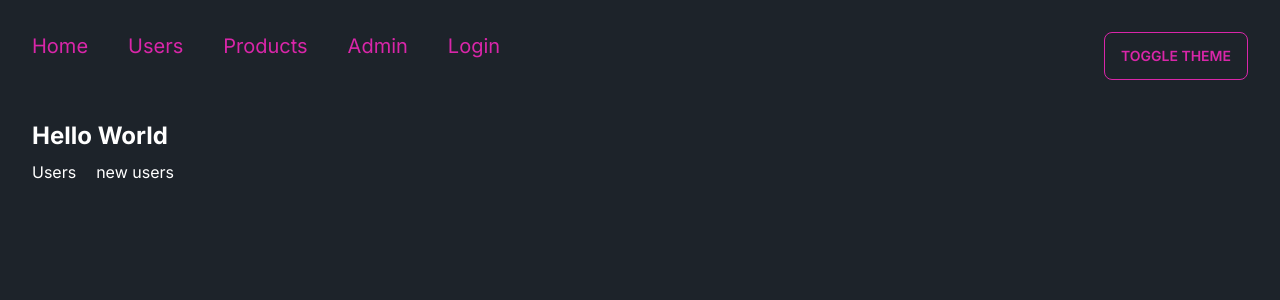
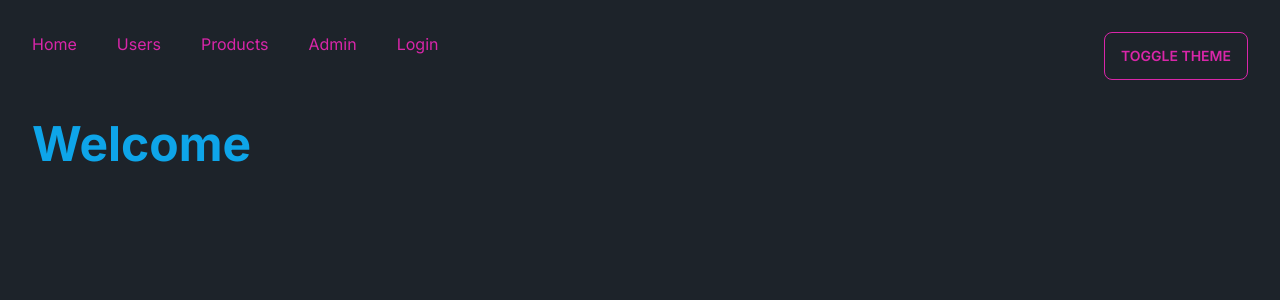
Before and after one commit to Mriganka5137/next-gogoi, a Next.js app: page / in a window 1280 px wide. Shown: the top 300 px of the page. Built offline with nearby package versions, Linux system fonts and the light colour scheme.

Commit message:
Update Navbar and Home page

```diff
--- a/app/Navbar.tsx
+++ b/app/Navbar.tsx
@@ -4,19 +4,19 @@ import React from "react";
 const Navbar = () => {
   return (
     <div className=" flex justify-between gap-10">
-      <Link href="/" className=" text-xl text-secondary">
+      <Link href="/" className=" text-md text-secondary">
         Home
       </Link>
-      <Link href="/users" className=" text-xl text-secondary">
+      <Link href="/users" className=" text-md text-secondary">
         Users
       </Link>
-      <Link href="/products" className=" text-xl text-secondary">
+      <Link href="/products" className=" text-md text-secondary">
         Products
       </Link>
-      <Link href="/admin" className=" text-xl text-secondary">
+      <Link href="/admin" className=" text-md text-secondary">
         Admin
       </Link>
-      <Link href="/api/auth/signin" className=" text-xl text-secondary">
+      <Link href="/api/auth/signin" className=" text-md text-secondary">
         Login
       </Link>
     </div>
--- a/app/page.tsx
+++ b/app/page.tsx
@@ -5,11 +5,8 @@ import Products from "./components/Products";
 export default function Home() {
   return (
     <main className="text-secondary-content">
-      <h1>Hello World</h1>
-      <ul className=" flex gap-5">
-        <Link href="/users">Users</Link>
-        <Link href="/users/new-users">new users</Link>
-      </ul>
+      <h1 className=" text-sky-500 text-5xl">Welcome</h1>
+      <ul className=" flex gap-5"></ul>
     </main>
   );
 }
```
